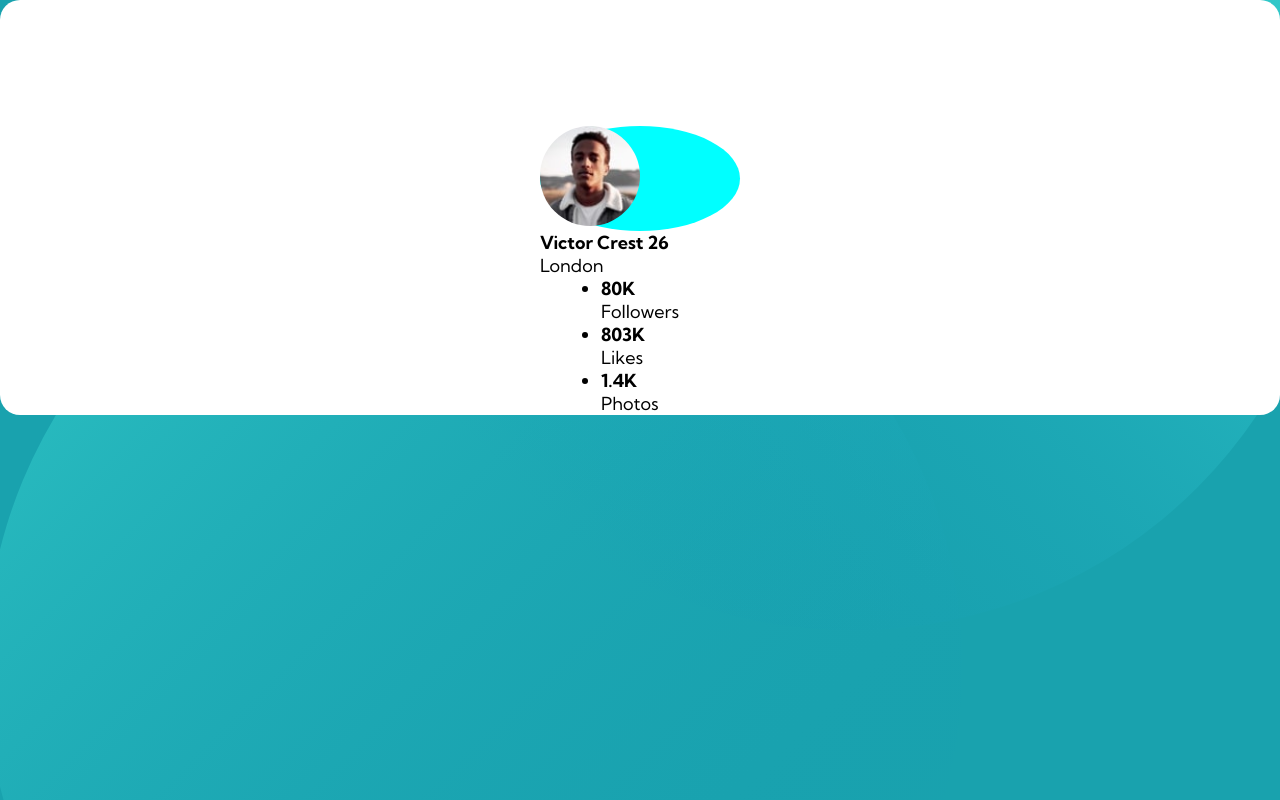
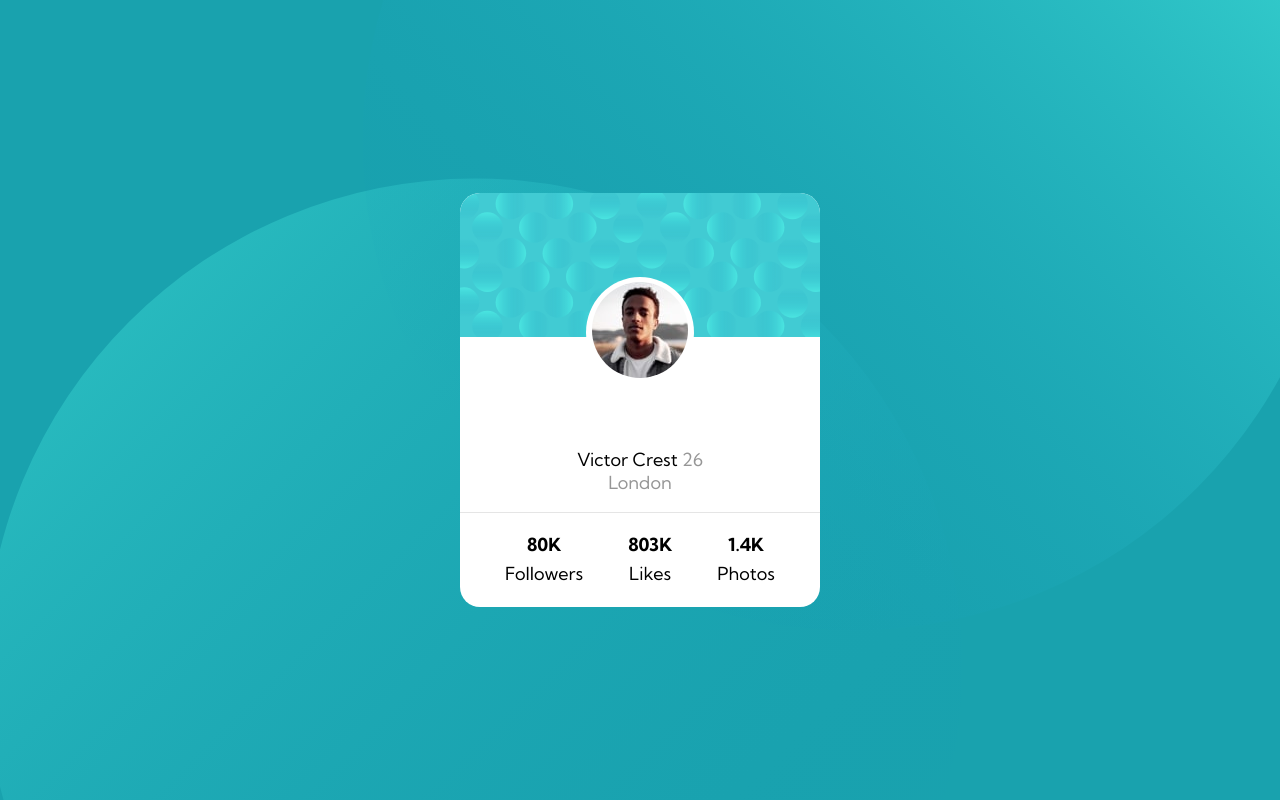
Before and after one commit to DavidAlex17/profile-card-component-main, a plain HTML site: page index.html in a window 1280 px wide. Drawn offline with Linux system fonts and the light colour scheme.

Commit message:
Modified css "profile card"

```diff
--- a/styles.scss
+++ b/styles.scss
@@ -22,6 +22,7 @@ body {
   font-family: 'Kumbh Sans', sans-serif;
 }
 
+
 /*-----------------------------*/
 /*-- FIRST BACKGROUND----------*/
 /*-----------------------------*/
@@ -34,6 +35,10 @@ body {
   background-position: 120% 195%, -5% -100%;
   min-height: 100vh;
   width: 100%;
+  display: flex;
+  justify-content: center;
+  align-items: center;
+  flex-direction: column;
 }
 
 /*-----------------------------*/
@@ -41,32 +46,65 @@ body {
 /*-----------------------------*/
 
 .profile-card {
-  display: flex;
-  justify-content: center;
-  align-items: center;
-  flex-direction: column;
+  background-color: white;
   border-radius: 20px;
-  background-color: white;
+  max-width: 20rem;
+  width: 100%;
+  margin: auto;
 
   #header {
     background-image: url(/images/bg-pattern-card.svg);
-    height: 7rem;
+    height: 8rem;
     background-repeat: no-repeat;
     background-size: cover;
     border-radius: 20px 20px 0 0;
   }
 
-  .image-container {
-    background-color: aqua;
-    border-radius: 50%;
-    width: 200px;
-    .image-profile {
+  .card-body {
+    text-align: center;
+
+    .image-container {
+      position: relative;
+      bottom: 60px;
+      left: 126px;
+      width: 30%;
+      background-color: white;
       border-radius: 50%;
-      width: 100px;
+      padding: 5px;
+
+      .image-profile {
+        border-radius: 50%;
+      }
+    }
+
+    span, p {
+      color: var(--neutral-color-000);
+      font-weight: 400;
+    }
+
+    h1 {
+      font-weight: 400;
+    }
+
+    p {
+      border-bottom: 1px solid rgba(0,0,0,0.1);
+      padding-bottom: 1rem;
     }
   }
 
   #footer {
-    min-height: 100px;
+    ul {
+      list-style: none;
+      text-align: center;
+      display: flex;
+      justify-content: space-evenly;
+      align-items: center;
+    }
+
+    ul li{
+      padding-top: 1rem;
+      padding-bottom: 1rem;
+      line-height: 1.6rem;
+    }
   }
 }
```
Also changed, not shown: styles.css, 1 other file.
